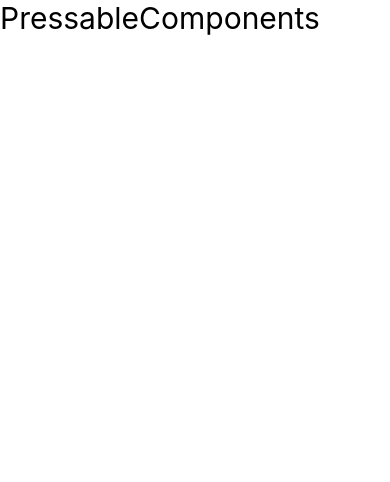
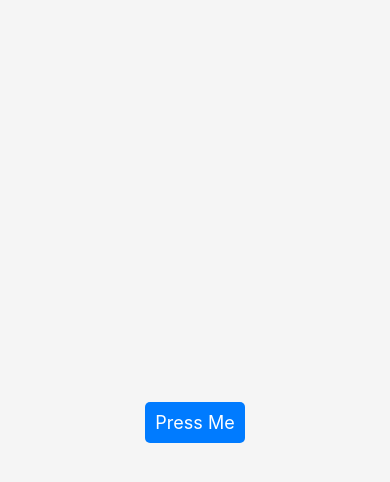
Before and after one commit to zaeemrehman3/ReactNativeApp, a React Native app: screen / in a window 390 px wide. Shown: the top 482 px of the page. Built offline with nearby package versions, Linux system fonts and the light colour scheme.

Commit message:
component added

```diff
--- a/src/components/PressableComponents.jsx
+++ b/src/components/PressableComponents.jsx
@@ -1,12 +1,59 @@
-import { View, Text } from 'react-native';
+import { View, Text, Pressable, StyleSheet } from 'react-native';
 import React from 'react';
 
 const PressableComponents = () => {
+    // const handlePress = () => {
+    //     console.log('Press On');
+    //     };
+     const handlePressIn = () => {
+        console.log('Press In');
+        };
+     const handlePressOut = () => {
+        console.log('Press Out');
+        };
+    const handleLongPress = () => {
+        console.log('Long Press');
+        //  by default long press value = 500 millisecond
+        };
   return (
-    <View>
-      <Text style={{fontSize:30}} >PressableComponents</Text>
+    <View style={styles.container} >
+        <Pressable
+        style={styles.button}
+        // onPress={handlePress}
+        onPressIn={handlePressIn}
+        onPressOut={handlePressOut}
+        onLongPress={handleLongPress}
+        delayLongPress={5000}
+
+
+        >
+            <Text style={styles.buttonText} >Press Me</Text>
+        </Pressable>
     </View>
   );
 };
 
 export default PressableComponents;
+
+const styles = StyleSheet.create({
+
+    container : {
+        flex : 1,
+        justifyContent : 'center',
+        alignItems : 'center',
+        backgroundColor : '#f5f5f5',
+    },
+
+    button : {
+        padding : 10,
+        borderRadius : 5,
+        backgroundColor : '#007bff',
+    },
+
+    buttonText : {
+        fontSize : 18,
+        color : '#fff',
+    },
+
+
+});
```
